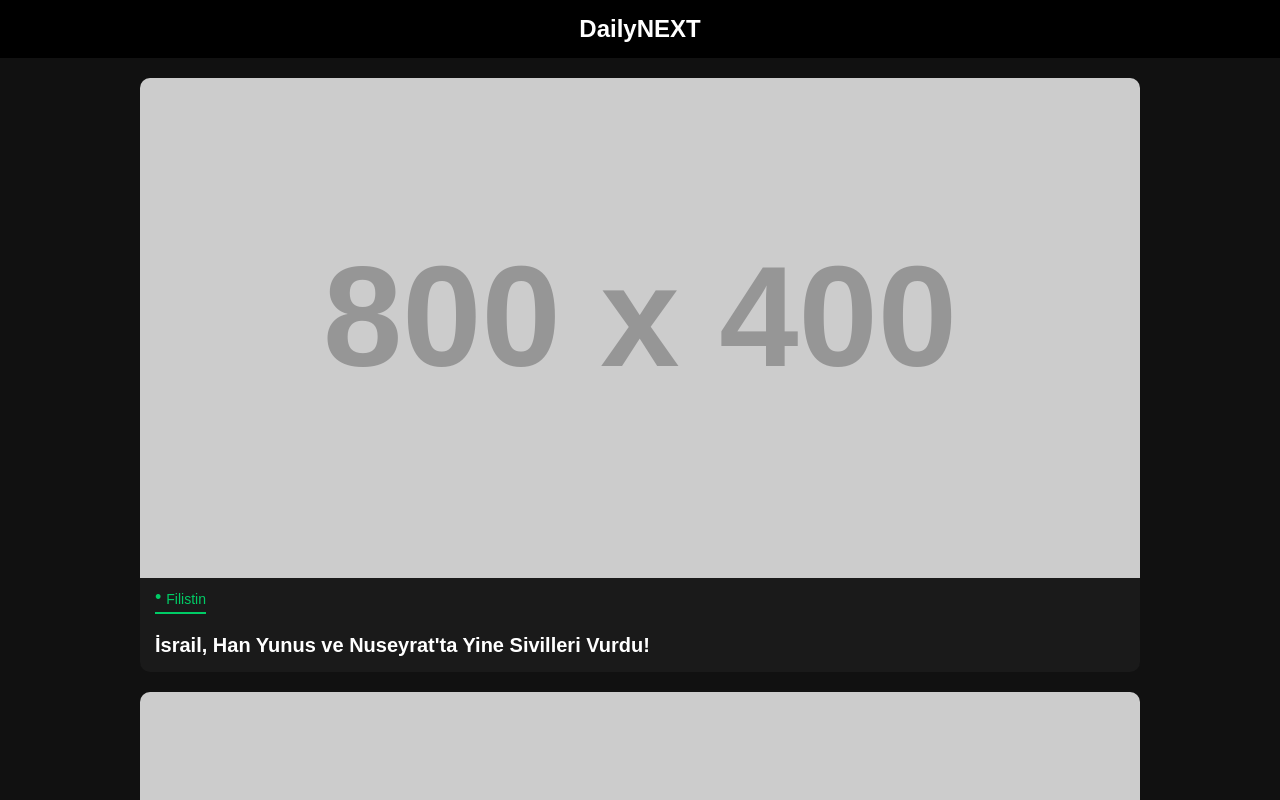
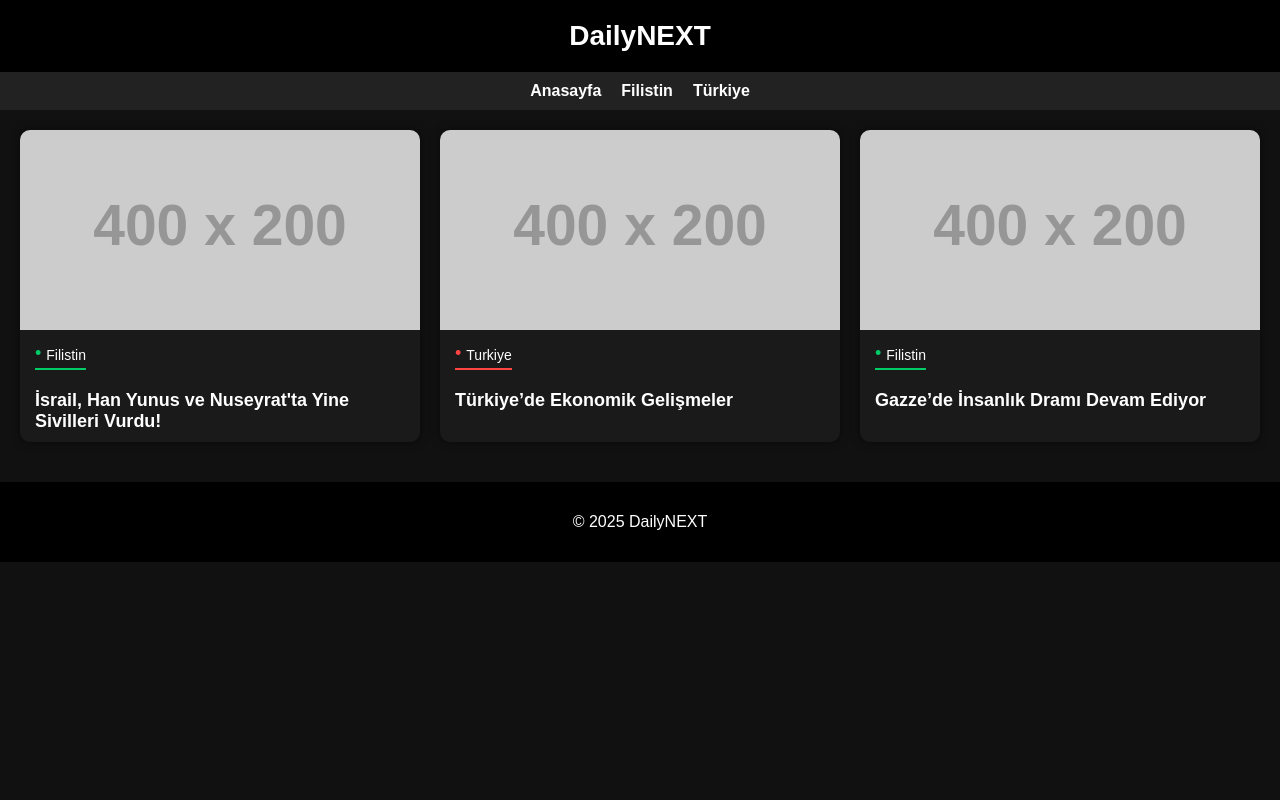
Before and after one commit to dailynext/dailynext, a plain HTML site: page index.html in a window 1280 px wide. Shown: the top 800 px of the page. Drawn offline with Linux system fonts and the light colour scheme.

Commit message:
Update index.html

```diff
--- a/index.html
+++ b/index.html
@@ -4,6 +4,10 @@
   <meta charset="UTF-8">
   <meta name="viewport" content="width=device-width, initial-scale=1.0">
   <title>DailyNEXT</title>
+
+  <!-- Next mavi tik için fediverse meta tag -->
+  <meta name="fediverse:creator" content="@eyyup_ctrz@sosyal.teknofest.app">
+
   <style>
     body {
       font-family: Arial, sans-serif;
@@ -12,38 +16,55 @@
       margin: 0;
       padding: 0;
     }
+
     header {
       background: #000;
-      padding: 15px;
+      padding: 20px;
       text-align: center;
-      font-size: 24px;
+    }
+    header h1 {
+      color: #fff;
+      margin: 0;
+      font-size: 28px;
+      font-weight: 600;
+    }
+    header h1 span {
+      font-weight: 800; /* NEXT kalın */
+    }
+
+    nav {
+      background: #222;
+      padding: 10px;
+      display: flex;
+      justify-content: center;
+      gap: 20px;
+    }
+    nav a {
+      color: #fff;
+      text-decoration: none;
       font-weight: bold;
     }
-    header span {
-      color: #fff;
+
+    main {
+      padding: 20px;
     }
-    header .next {
-      font-weight: 800;
+
+    .news-grid {
+      display: grid;
+      grid-template-columns: repeat(auto-fit, minmax(300px, 1fr));
+      gap: 20px;
     }
-    .container {
-      width: 90%;
-      max-width: 1000px;
-      margin: 20px auto;
-    }
-    .card {
+
+    .news-card {
       background: #1a1a1a;
       border-radius: 10px;
-      margin-bottom: 20px;
       overflow: hidden;
-      cursor: pointer;
-      transition: 0.3s;
+      box-shadow: 0 0 10px rgba(0,0,0,0.5);
     }
-    .card:hover {
-      transform: scale(1.01);
-    }
-    .card img {
+    .news-card img {
       width: 100%;
-      display: block;
+      height: 200px;
+      object-fit: cover;
     }
     .category {
       display: inline-block;
@@ -51,6 +72,7 @@
       margin: 10px 15px;
       padding-bottom: 3px;
       position: relative;
+      color: #fff; /* Yazılar beyaz */
     }
     .category::before {
       content: "• ";
@@ -58,16 +80,17 @@
       position: relative;
       top: -1px;
     }
-    .category.gundem { color: #00aaff; border-bottom: 2px solid #00aaff; }
+    .category.gundem { border-bottom: 2px solid #00aaff; }
     .category.gundem::before { color: #00aaff; }
-    .category.turkiye { color: #ff4444; border-bottom: 2px solid #ff4444; }
+    .category.turkiye { border-bottom: 2px solid #ff4444; }
     .category.turkiye::before { color: #ff4444; }
-    .category.filistin { color: #00cc66; border-bottom: 2px solid #00cc66; }
+    .category.filistin { border-bottom: 2px solid #00cc66; }
     .category.filistin::before { color: #00cc66; }
-    .title {
-      font-size: 20px;
-      font-weight: bold;
-      margin: 10px 15px 15px 15px;
+
+    .news-card h3 {
+      margin: 10px 15px;
+      font-size: 18px;
+      cursor: pointer;
     }
 
     /* Modal */
@@ -75,105 +98,142 @@
       display: none;
       position: fixed;
       z-index: 1000;
-      left: 0; top: 0;
-      width: 100%; height: 100%;
+      left: 0;
+      top: 0;
+      width: 100%;
+      height: 100%;
       background: rgba(0,0,0,0.8);
       justify-content: center;
       align-items: center;
     }
     .modal-content {
-      background: #1a1a1a;
+      background: #222;
       padding: 20px;
       border-radius: 10px;
-      width: 90%;
+      width: 80%;
       max-width: 800px;
-      max-height: 90%;
+      max-height: 90vh;
       overflow-y: auto;
-      color: #fff;
-    }
-    .close {
-      float: right;
-      font-size: 28px;
-      cursor: pointer;
-    }
-    .close:hover {
-      color: red;
     }
     .modal h2 {
       margin-top: 0;
     }
+    .close {
+      float: right;
+      font-size: 24px;
+      cursor: pointer;
+    }
     iframe {
+      width: 100%;
       border: none;
-      margin-top: 15px;
-      width: 100%;
+      margin-top: 20px;
+    }
+
+    footer {
+      background: #000;
+      text-align: center;
+      padding: 15px;
+      margin-top: 20px;
     }
   </style>
 </head>
 <body>
-
   <header>
-    Daily<span class="next">NEXT</span>
+    <h1>Daily<span>NEXT</span></h1>
   </header>
 
-  <div class="container" id="newsContainer">
-    <!-- Haber kartları buraya JS ile gelecek -->
-  </div>
+  <nav>
+    <a href="#">Anasayfa</a>
+    <a href="#">Filistin</a>
+    <a href="#">Türkiye</a>
+  </nav>
+
+  <main>
+    <div class="news-grid" id="news-grid">
+      <!-- Haberler buraya eklenecek -->
+    </div>
+  </main>
 
   <!-- Modal -->
-  <div id="newsModal" class="modal">
+  <div class="modal" id="newsModal">
     <div class="modal-content">
-      <span class="close">&times;</span>
-      <div id="modalContent"></div>
+      <span class="close" id="closeModal">&times;</span>
+      <h2 id="modalTitle"></h2>
+      <p id="modalDetail"></p>
+      <iframe id="modalEmbed" height="400"></iframe>
     </div>
   </div>
 
+  <footer>
+    <p>© 2025 DailyNEXT</p>
+  </footer>
+
   <script>
-    // Haberler
-    const newsData = [
+    const news = [
       {
         title: "İsrail, Han Yunus ve Nuseyrat'ta Yine Sivilleri Vurdu!",
-        detail: "İsrail ordusu Gazze’nin Han Yunus ve Nuseyrat bölgelerinde sivillere yönelik saldırılar düzenledi. Çok sayıda sivil hayatını kaybetti. Uluslararası toplum sessiz kalmaya devam ediyor.",
-        image: "https://via.placeholder.com/800x400",
+        detail: "İsrail’in saldırılarında çok sayıda sivil hayatını kaybetti. Uluslararası toplum sessiz kalmaya devam ediyor.",
+        image: "https://via.placeholder.com/400x200",
         category: "filistin",
-        embed: "<iframe src='https://sosyal.teknofest.app/@eyyup_ctrz/115209900827138175/embed' height='500'></iframe>"
+        embed: "https://sosyal.teknofest.app/@eyyup_ctrz/115209900827138175/embed"
       },
       {
-        title: "Türkiye'de Yeni Eğitim Yılı Başladı",
-        detail: "2025-2026 eğitim öğretim yılı bugün başladı. Milli Eğitim Bakanlığı okullarda ilk gün etkinlikleri düzenledi.",
-        image: "https://via.placeholder.com/800x400",
+        title: "Türkiye’de Ekonomik Gelişmeler",
+        detail: "Türkiye’de enflasyon oranları ve ekonomik politikalar gündemde.",
+        image: "https://via.placeholder.com/400x200",
         category: "turkiye",
-        embed: "<iframe src='https://sosyal.teknofest.app/@eyyup_ctrz/embed' height='500'></iframe>"
+        embed: "https://sosyal.teknofest.app/@eyyup_ctrz/embed"
+      },
+      {
+        title: "Gazze’de İnsanlık Dramı Devam Ediyor",
+        detail: "Filistin halkı zor koşullar altında yaşam mücadelesi veriyor.",
+        image: "https://via.placeholder.com/400x200",
+        category: "filistin",
+        embed: "https://sosyal.teknofest.app/@eyyup_ctrz/embed"
       }
     ];
 
-    const container = document.getElementById("newsContainer");
+    const grid = document.getElementById("news-grid");
     const modal = document.getElementById("newsModal");
-    const modalContent = document.getElementById("modalContent");
-    const closeBtn = document.querySelector(".close");
+    const closeModal = document.getElementById("closeModal");
 
-    // Haber kartlarını oluştur
-    newsData.forEach((news, index) => {
+    const modalTitle = document.getElementById("modalTitle");
+    const modalDetail = document.getElementById("modalDetail");
+    const modalEmbed = document.getElementById("modalEmbed");
+
+    news.forEach((item, index) => {
       const card = document.createElement("div");
-      card.classList.add("card");
+      card.classList.add("news-card");
       card.innerHTML = `
-        <img src="${news.image}" alt="Haber görseli">
-        <div class="category ${news.category}">${news.category.charAt(0).toUpperCase() + news.category.slice(1)}</div>
-        <div class="title">${news.title}</div>
+        <img src="${item.image}" alt="${item.title}">
+        <span class="category ${item.category}">${item.category.charAt(0).toUpperCase() + item.category.slice(1)}</span>
+        <h3 data-index="${index}">${item.title}</h3>
       `;
-      card.addEventListener("click", () => {
-        modal.style.display = "flex";
-        modalContent.innerHTML = `
-          <h2>${news.title}</h2>
-          <p>${news.detail}</p>
-          ${news.embed}
-        `;
-      });
-      container.appendChild(card);
+      grid.appendChild(card);
     });
 
-    closeBtn.onclick = () => modal.style.display = "none";
-    window.onclick = (e) => { if (e.target == modal) modal.style.display = "none"; };
+    grid.addEventListener("click", (e) => {
+      if (e.target.tagName === "H3") {
+        const idx = e.target.getAttribute("data-index");
+        const item = news[idx];
+        modalTitle.textContent = item.title;
+        modalDetail.textContent = item.detail;
+        modalEmbed.src = item.embed;
+        modal.style.display = "flex";
+      }
+    });
+
+    closeModal.onclick = () => {
+      modal.style.display = "none";
+      modalEmbed.src = "";
+    };
+
+    window.onclick = (event) => {
+      if (event.target === modal) {
+        modal.style.display = "none";
+        modalEmbed.src = "";
+      }
+    };
   </script>
-
 </body>
 </html>
```
